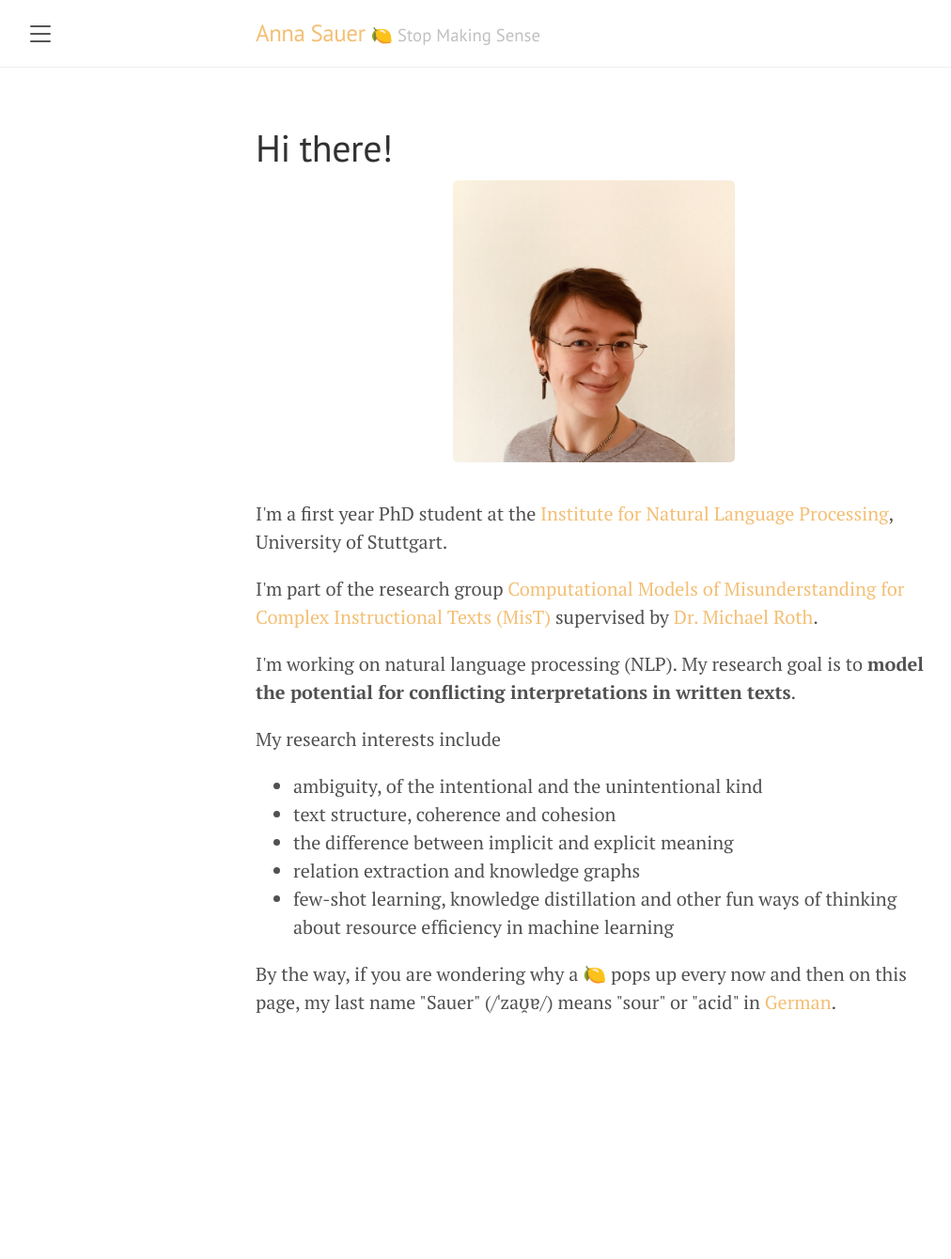
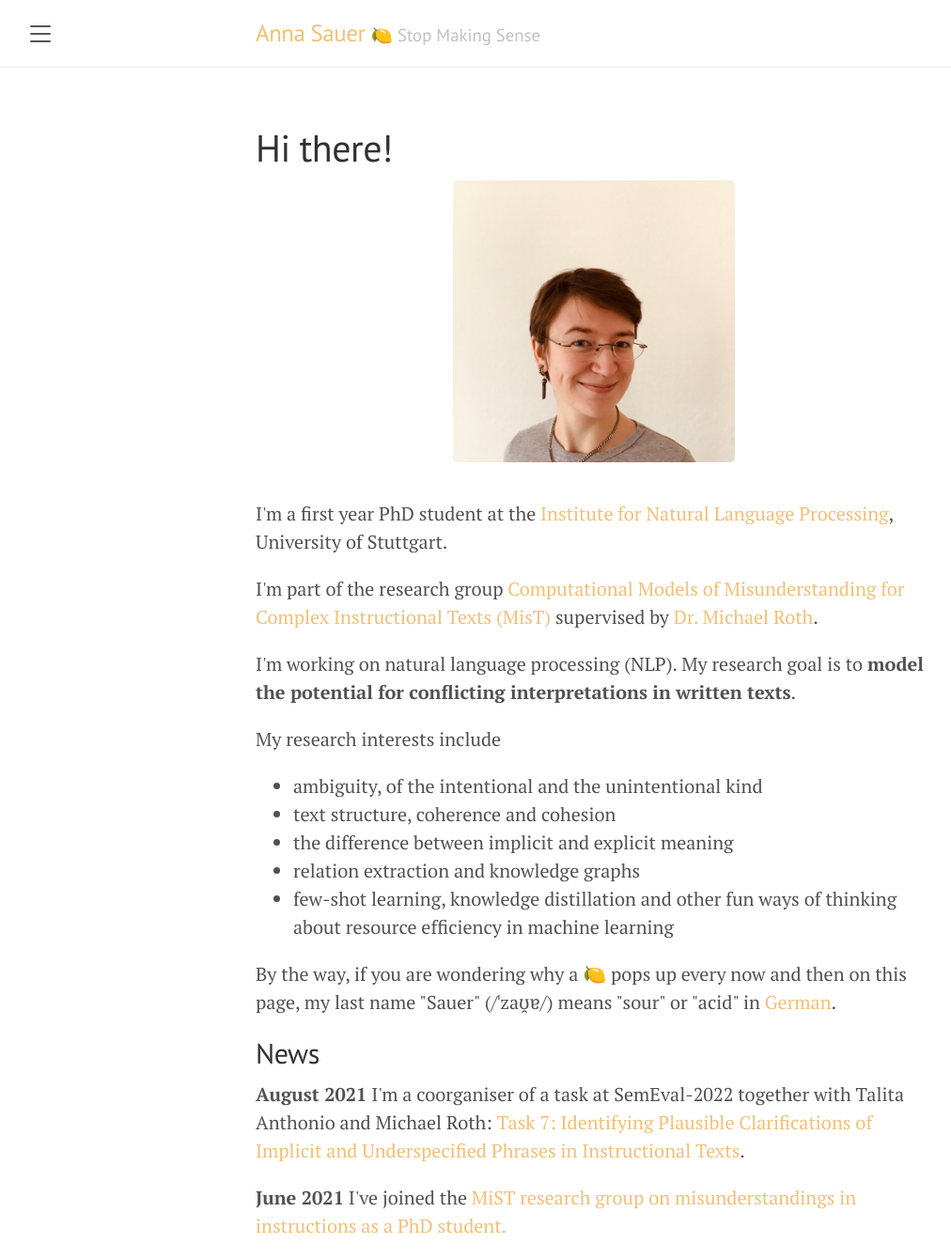
Before and after one commit to acidAnn/acidAnn.github.io, a Jekyll site: the page built from index.html, in a window 1280 px wide. Shown: the whole page at 94% size, without its empty margins (8-1020 px from the left). Built offline with Jekyll 4.4.1, drawn with Linux system fonts in a browser that asks for light colours; the list of posts is cut into pages by our own code; before the commit the page ends 1102 px from its top, so only the background shows below that.

Commit message:
Add news section

```diff
--- a/index.html
+++ b/index.html
@@ -2,7 +2,7 @@
 layout: default
 title: Home
 ---
-<div>
+<div style="margin-bottom: 1rem">
 	<h1>Hi there!</h1>
 	<div style="display: flex; justify-content: center; margin-bottom: 1rem">
 		<img src="public/images/profile.jpg" alt="a smile" width="300px">
@@ -22,4 +22,10 @@ title: Home
 		</ul>
 		<p>By the way, if you are wondering why a 🍋 pops up every now and then on this page, my last name "Sauer" (/ˈzaʊ̯ɐ/) means "sour" or "acid" in <a href="https://en.wiktionary.org/wiki/sauer#German">German</a>.</p>
 	</div>
+	<h2>News</h2>
+	<div>
+		<p><b>August 2021</b> I'm a coorganiser of a task at SemEval-2022 together with Talita Anthonio and Michael Roth: <a href="https://clarificationtask.github.io/">Task 7: Identifying Plausible Clarifications of
+Implicit and Underspecified Phrases in Instructional Texts</a>.</p>
+		<p><b>June 2021</b> I've joined the <a href="https://www.ims.uni-stuttgart.de/en/institute/researchgroups/mist/">MiST research group on misunderstandings in instructions as a PhD student.</p>
+	</div>
 </div>
```
